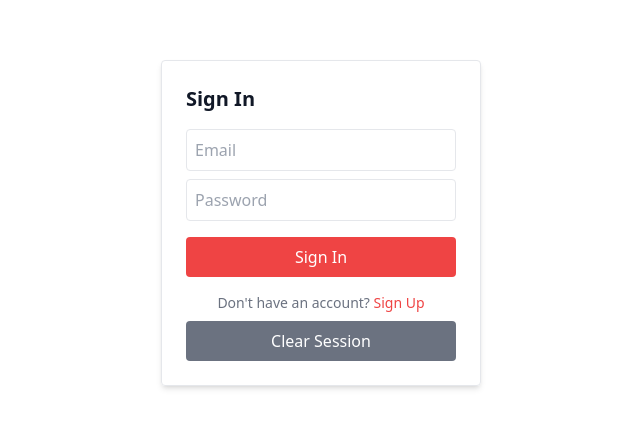
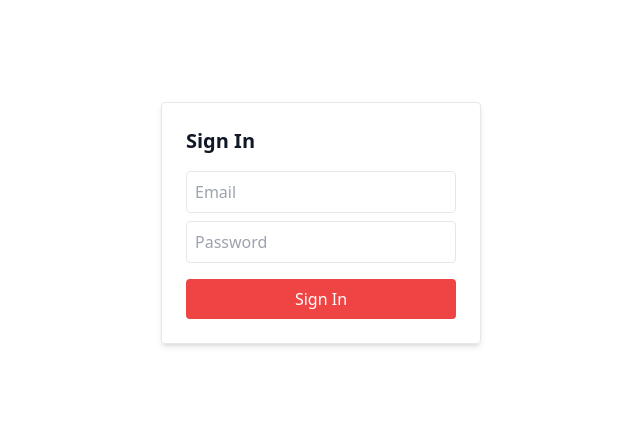
Before and after one commit to mangerbaseline/Admin-frontend, a Next.js app: page / in a window 1280 px wide. Shown: the part 177-604 px from the top of the page, without its empty margins (319-959 px from the left). Built offline with nearby package versions, Linux system fonts and the light colour scheme.

Commit message:
Update page.tsx

```diff
--- a/app/Authentication/signin/page.tsx
+++ b/app/Authentication/signin/page.tsx
@@ -15,36 +15,24 @@ export default function SigninPage() {
     e.preventDefault();
     console.log("🚀 handleSubmit fired", { email, password });
 
-    if (!email.trim() || !password.trim()) {
-      setError("Please enter both email and password");
-      return;
-    }
-
-    const emailRegex = /^[^\s@]+@[^\s@]+\.[^\s@]+$/;
-    if (!emailRegex.test(email)) {
-      setError("Please enter a valid email address");
-      return;
-    }
-
     try {
       setLoading(true);
       setError("");
 
-      console.log("📤 Sending signin request with:", { email, password });
       const data = await signin(email, password);
 
       if (data && data.token) {
         console.log("✅ Login successful, token received:", data.token);
 
-        // Save token first
+        // Save token FIRST
         localStorage.setItem("token", data.token);
 
-        // ✅ Redirect AFTER ensuring token is set
+        // Force a re-check after storage is updated
         setTimeout(() => {
+          console.log("➡️ Redirecting to /dashboard ...");
           router.replace("/dashboard");
-        }, 150);
+        }, 200);
       } else {
-        console.warn("⚠️ Login failed, no token returned:", data);
         setError("Invalid login response");
       }
     } catch (err: any) {
@@ -57,14 +45,9 @@ export default function SigninPage() {
 
   return (
     <div className="flex justify-center items-center h-screen">
-      <form
-        onSubmit={handleSubmit}
-        className="p-6 border rounded shadow-md w-80"
-      >
+      <form onSubmit={handleSubmit} className="p-6 border rounded shadow-md w-80">
         <h2 className="text-xl font-bold mb-4">Sign In</h2>
-
         {error && <p className="text-red-500 mb-2">{error}</p>}
-
         <input
           type="email"
           placeholder="Email"
@@ -73,7 +56,6 @@ export default function SigninPage() {
           className="w-full border p-2 mb-2 rounded"
           required
         />
-
         <input
           type="password"
           placeholder="Password"
@@ -82,46 +64,15 @@ export default function SigninPage() {
           className="w-full border p-2 mb-4 rounded"
           required
         />
-
         <button
           type="submit"
           disabled={loading}
-          onClick={() =>
-            console.log("🔘 Button clicked, email:", email, "password:", password)
-          }
           className={`w-full bg-red-500 hover:bg-red-600 text-white p-2 rounded transition ${
             loading ? "opacity-50 cursor-not-allowed" : ""
           }`}
         >
           {loading ? "Signing In..." : "Sign In"}
         </button>
-
-        <p className="mt-4 text-sm text-center text-gray-500">
-          Don't have an account?{" "}
-          <a
-            href="/Authentication/signup"
-            className="text-red-500 hover:underline"
-          >
-            Sign Up
-          </a>
-        </p>
-
-        {/* Debug/Logout button */}
-        <button
-          type="button"
-          onClick={() => {
-            localStorage.removeItem("token");
-            fetch("http://localhost:5000/api/auth/logout", {
-              method: "POST",
-              credentials: "include",
-            }).then(() => {
-              window.location.reload();
-            });
-          }}
-          className="mt-2 w-full bg-gray-500 hover:bg-gray-600 text-white p-2 rounded transition"
-        >
-          Clear Session
-        </button>
       </form>
     </div>
   );
```
